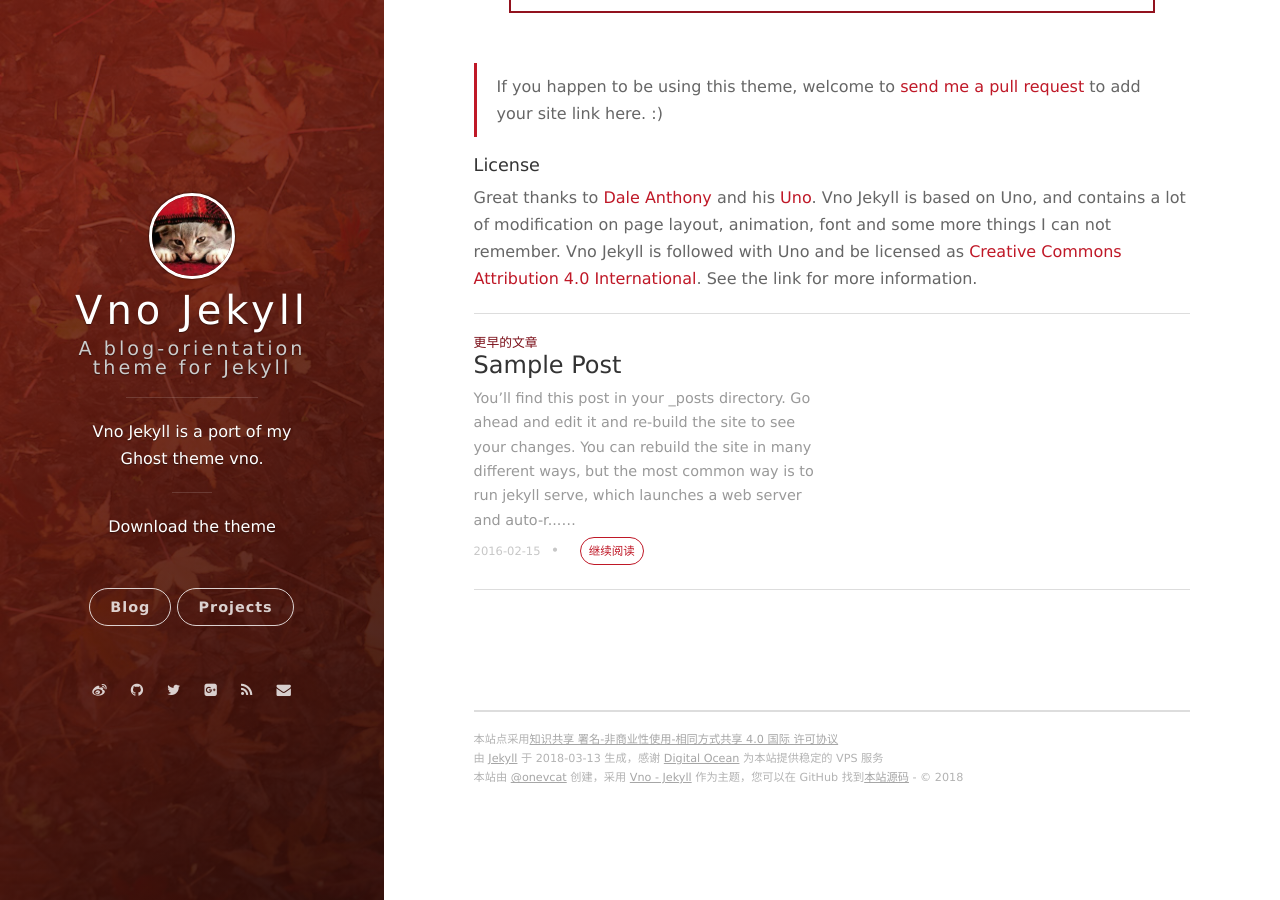
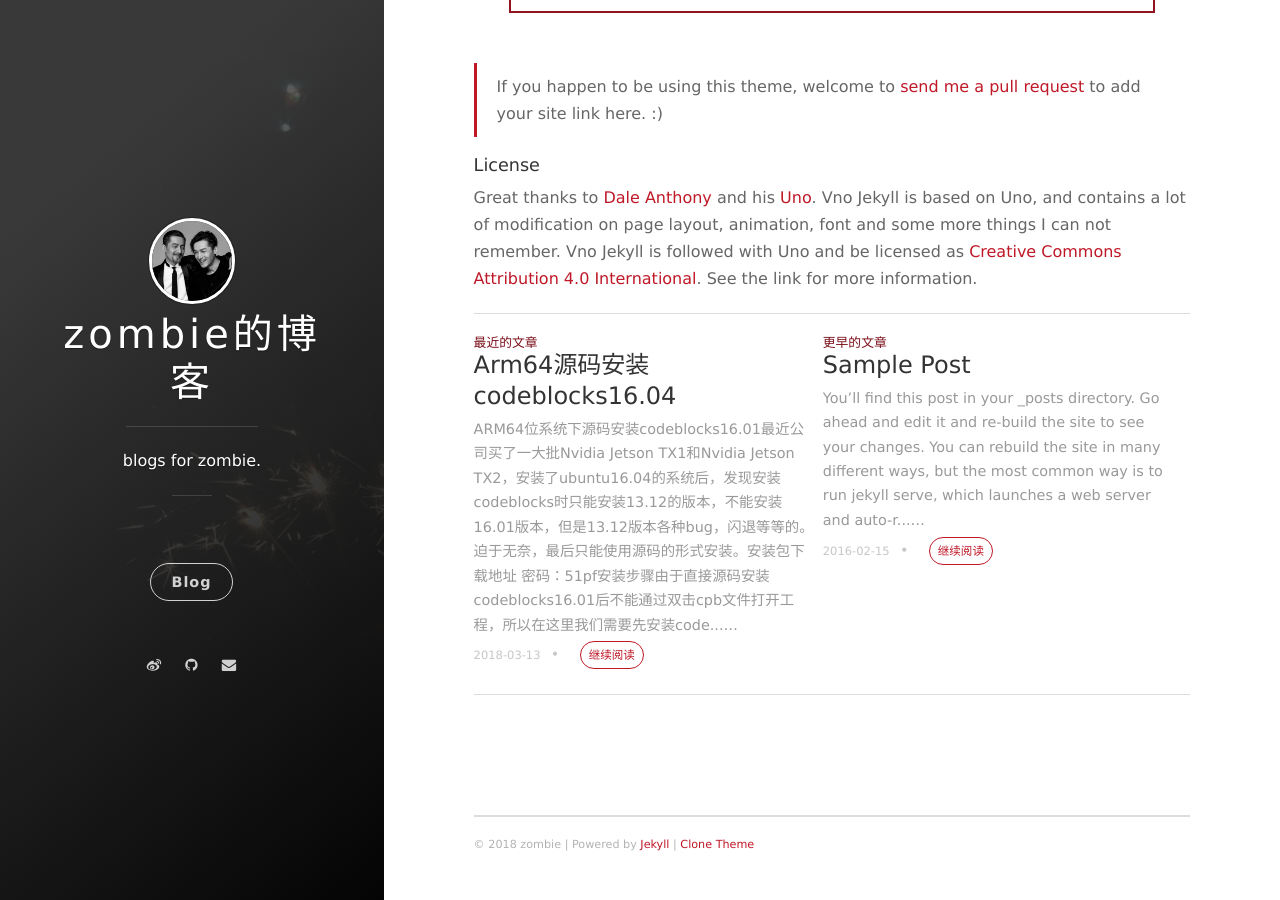
Before and after one commit to zombiiee/zombiiee.github.io, a Jekyll site: the page built from _posts/2016-02-16-hello-world-vno.markdown, in a window 1280 px wide and 900 px high, scrolled down 1004 px. Built offline with Jekyll 4.4.1, drawn with Linux system fonts in a browser that asks for light colours; nearby versions of some CDN libraries; comment, search, counter and statistics services are not loaded.

Commit message:
blog codeblocks install

```diff
--- a/_config.yml
+++ b/_config.yml
@@ -1,28 +1,36 @@
 # Basic
-title: Vno Jekyll
-subtitle: A blog-orientation theme for Jekyll
-welcome_message: <a href="https://github.com/onevcat/vno-jekyll" target="_blank">Download the theme</a>
-description: Vno Jekyll is a port of my Ghost theme vno.
-creator: <a href="http://onev.cat">@onevcat</a>
+title: zombie的博客
+#subtitle: blogs for zombie
+#welcome_message: <a href="https://github.com/zombiiee/zombiiee.github.io" target="_blank">Download the theme</a>
+description: blogs for zombie.
+author: zombie
+#creator: <a href="http://onev.cat">@onevcat</a>
 
-url: "http://vno.onevcat.com"
+url: "http://zombiiee.com"
 
 permalink: /:year/:month/:title/
+#permalink: posts/:category/:title.html
 
 # Format
-highlighter: rouge
+#highlighter: rouge
+## 代码块设置
+highlight:
+  enable: true
+  line_number: true
+  auto_detect: true #代码自动高亮
+  tab_replace:
 
 # supported colors: blue, green, purple, red, orange or slate. If you need clear, leave it empty.
-cover_color: red
+cover_color: white
 
 # The blog button should not be removed.
 blog_button:
     title: Blog
-    description: Visit blog
+    description: visit blog
 
 # Navigation buttons in the front page.
-nav:
-    - {title: Projects, description: My Projects, url: 'http://project.onevcat.com'}
+#nav:
+    #- {title: Projects, description: My Projects, url: 'http://project.onevcat.com'}
     # - {title: Another Button, description: A button, url: 'http://example.com'}
 
 # Pagination
@@ -37,13 +45,13 @@ comment:
 
 # Social
 social:
-    weibo: onevcat
-    github: onevcat
-    twitter: onevcat
-    gplus: 107108267983477358170
-    mail: onev@onevcat.com
+    weibo: zombiiee
+    github: zombiiee
+    #twitter: onevcat
+    #gplus: 107108267983477358170
+    mail: duanchengwen07@163.com
 
 # Google Analytics
-ga:
+#ga:
     # id: your_ga_id
     # host: your_host
--- a/_includes/footer.html
+++ b/_includes/footer.html
@@ -1,7 +1,6 @@
 <section class="footer">
-    <footer>
-    	<span class="footer__copyright">本站点采用<a href="http://creativecommons.org/licenses/by-nc-sa/4.0/">知识共享 署名-非商业性使用-相同方式共享 4.0 国际 许可协议</a></span>
-        <span class="footer__copyright">由 <a href="https://jekyllrb.com">Jekyll</a> 于 {{ site.time | date: "%F" }} 生成，感谢 <a href="https://www.digitalocean.com/?refcode=30ed2d146762">Digital Ocean</a> 为本站提供稳定的 VPS 服务</span>
-        <span class="footer__copyright">本站{% if site.creator %}由 {{site.creator}} 创建，{% endif %}采用 <a href="https://github.com/onevcat/vno-jekyll">Vno - Jekyll</a> 作为主题，您可以在 GitHub 找到<a href="https://github.com/onevcat/OneV-s-Den">本站源码</a> - &copy; {{site.time | date: "%Y"}}</span>
-    </footer>
+    <div id="footer">&copy; {{site.time | date: "%Y"}} zombie
+        | Powered by <a href="https://jekyllrb.com" target="_blank">Jekyll</a>
+        | <a href="https://github.com/zombiiee/zombiiee.github.io" target="_blank">Clone Theme</a>
+    </div>
 </section>
--- a/_includes/social.html
+++ b/_includes/social.html
@@ -41,14 +41,14 @@
   </li>
   {% endif %}
 
-  <!-- RSS -->
+  <!-- RSS
   <li class="navigation__item">
     <a href="/feed.xml" rel="author" title="RSS" target="_blank">
       <i class='social fa fa-rss'></i>
       <span class="label">RSS</span>
     </a>
   </li>
-
+  -->
   {% if site.social.mail %}
   <!-- Email -->
   <li class="navigation__item">
```
Also changed, not shown: _posts/2018-03-13-arm64源码安装codeblocks16.04.md (added, +85 -0 lines), assets/images/avatar.jpg, assets/images/background-cover.jpg.
